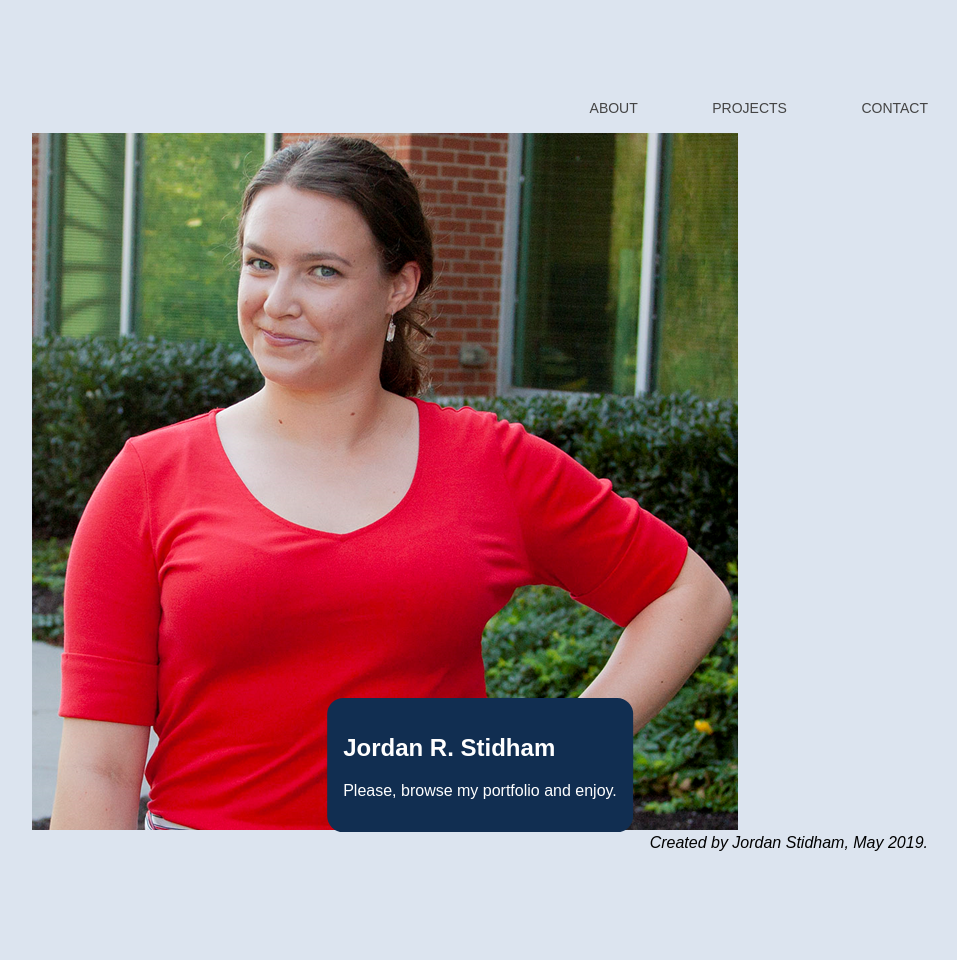
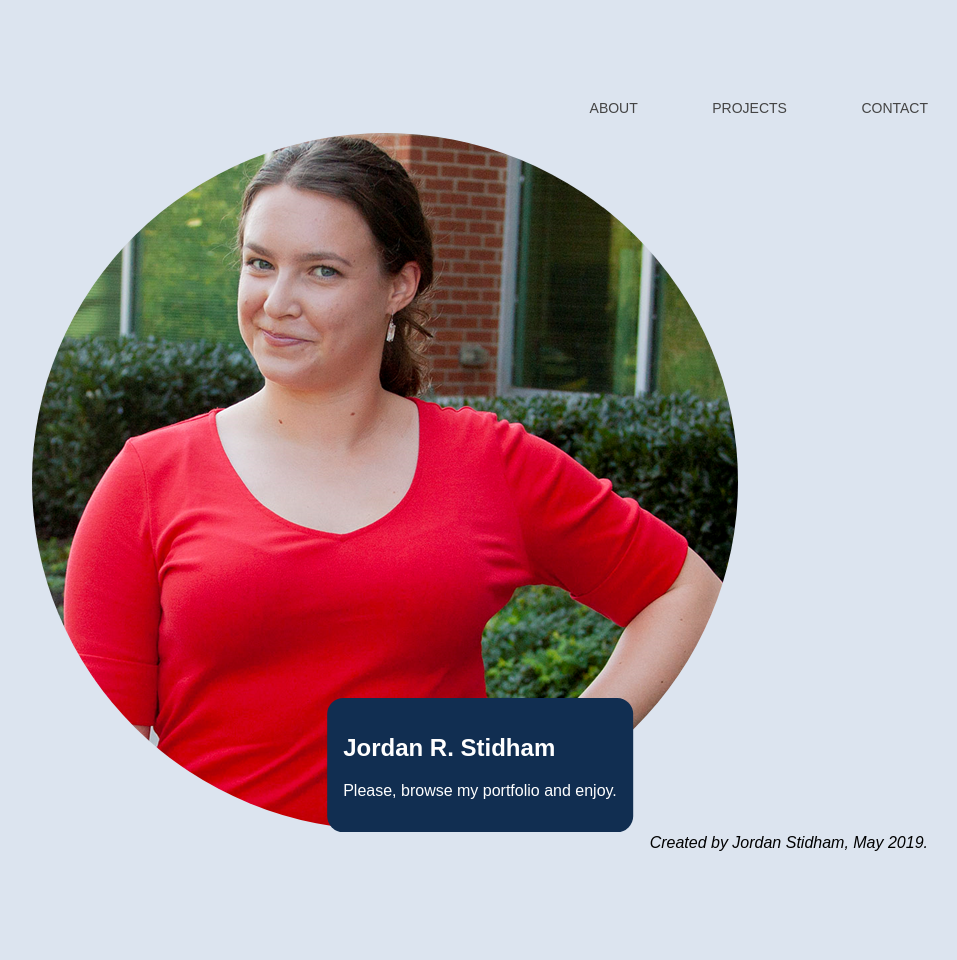
Before and after one commit to jordanstidham/PORTFOLIO, a Jekyll site: the page built from README.md, in a window 1280 px wide. Shown: the whole page, without its empty margins (160-1117 px from the left). Built offline with Jekyll 4.4.1, drawn with Linux system fonts in a browser that asks for light colours; our own code applies the rules of GitHub Pages for plain Markdown files.

Commit message:
Update default.html

```diff
--- a/_layouts/default.html
+++ b/_layouts/default.html
@@ -15,9 +15,8 @@
    		<div id="container1">
 			<img src="headshot.png" alt="headshot" class=rounded-corners;>
 			<style>
-				img.rounded-corners {
-				  border-radius: 50%;
-				}
+				img {
+				  border-radius: 50%; }
 				    section {
 					background: #112E51;
 					color: white;
```
